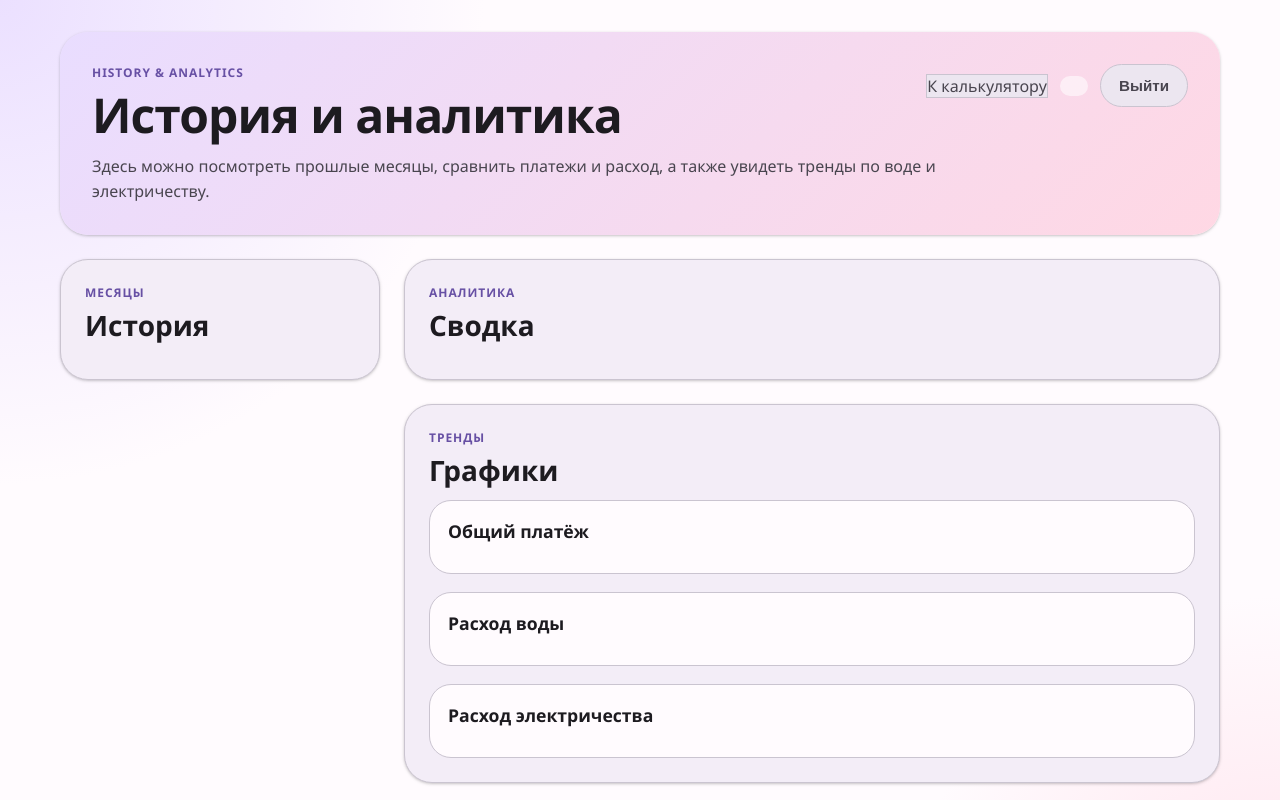
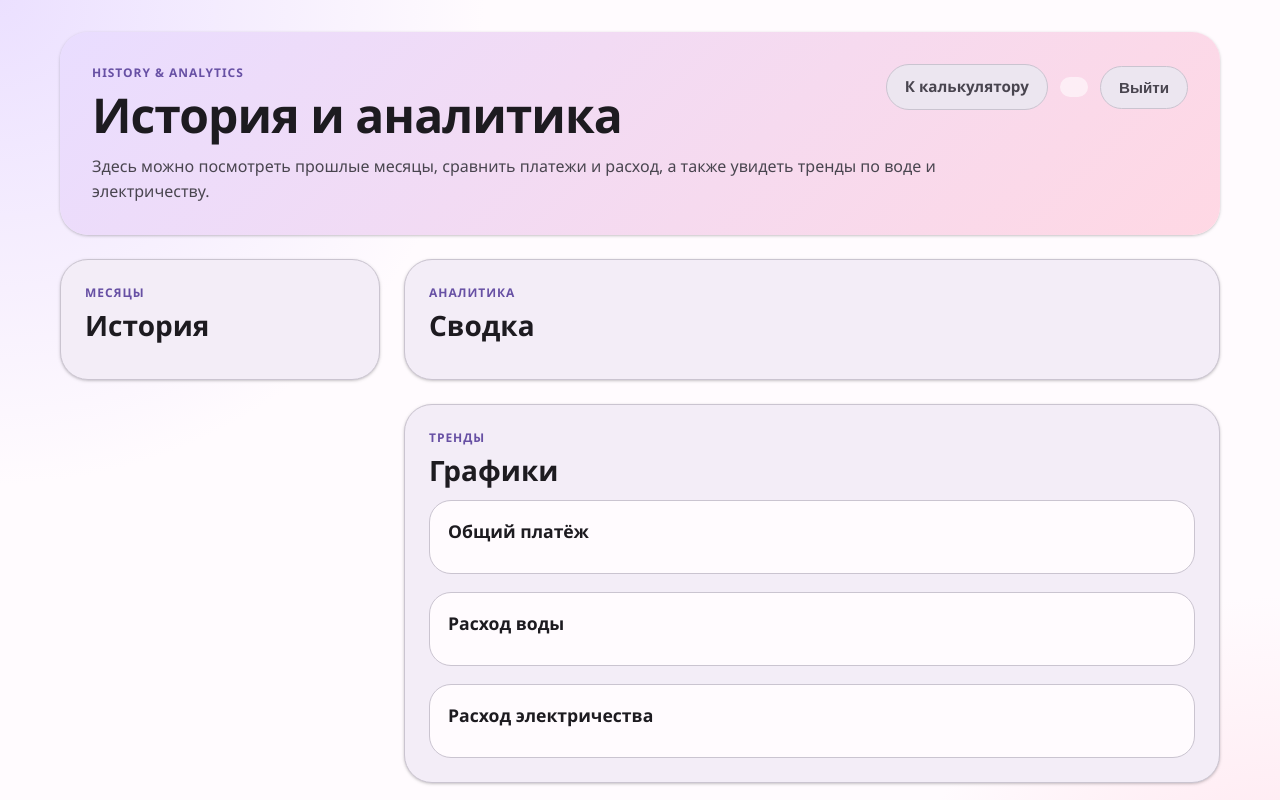
Before and after one commit to Mozarel-94/Raschet_ZHKH, a website: page web/history/index.html in a window 1280 px wide. Shown: the top 800 px of the page. Drawn offline with Linux system fonts and the light colour scheme; a script that the page names is missing.

Commit message:
Update styles.css

```diff
--- a/web/styles.css
+++ b/web/styles.css
@@ -255,7 +255,30 @@ button:disabled {
 .nav-link {
   display: inline-flex;
   align-items: center;
+  justify-content: center;
+  min-height: 46px;
+  padding: 12px 18px;
+  border-radius: 999px;
+  border: 1px solid var(--md-outline-variant);
+  background: var(--md-surface-container-high);
+  color: var(--md-on-surface-variant);
+  font-size: 0.95rem;
+  font-weight: 600;
+  line-height: 1;
   text-decoration: none;
+  white-space: nowrap;
+  transition: transform 0.15s ease, box-shadow 0.15s ease, background 0.15s ease;
+  box-sizing: border-box;
+}
+
+.nav-link:hover {
+  transform: translateY(-1px);
+  box-shadow: var(--elevation-2);
+  text-decoration: none;
+}
+
+.nav-link:visited {
+  color: var(--md-on-surface-variant);
 }
 
 .actions {
```
